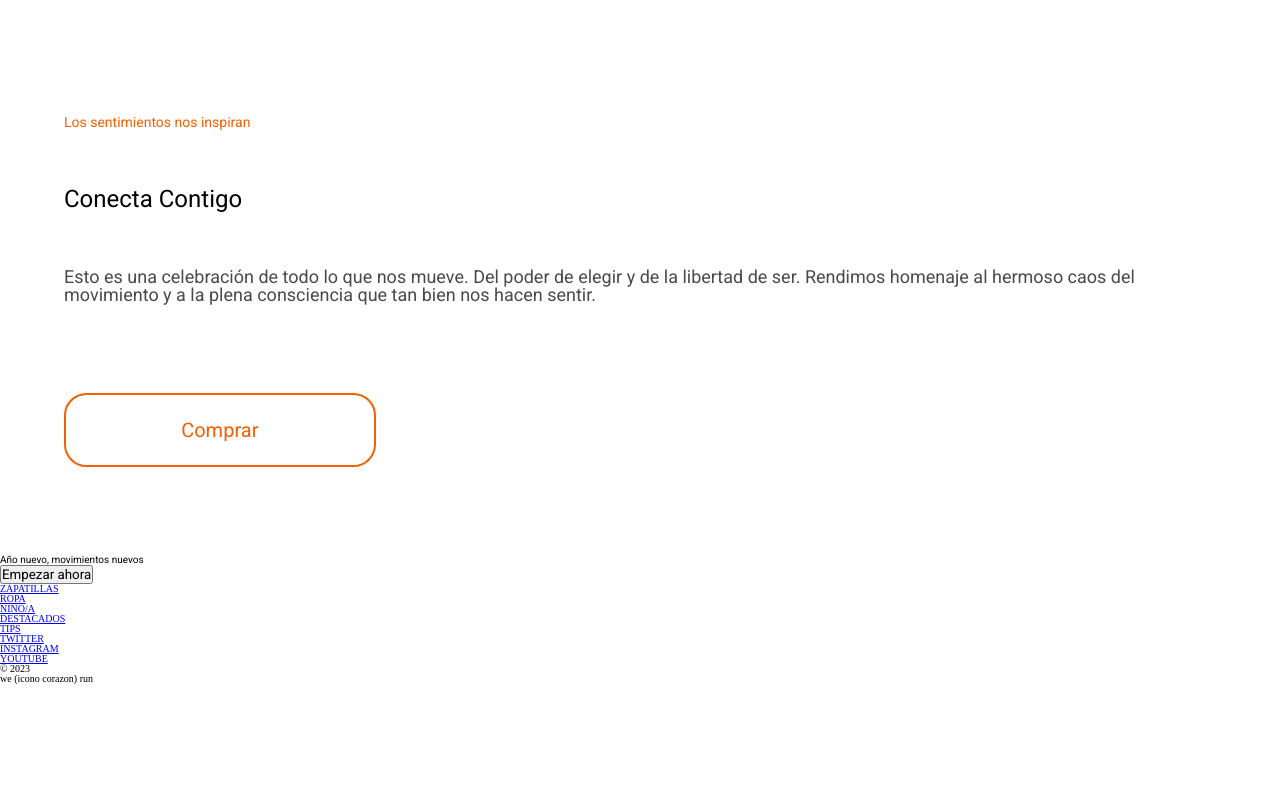
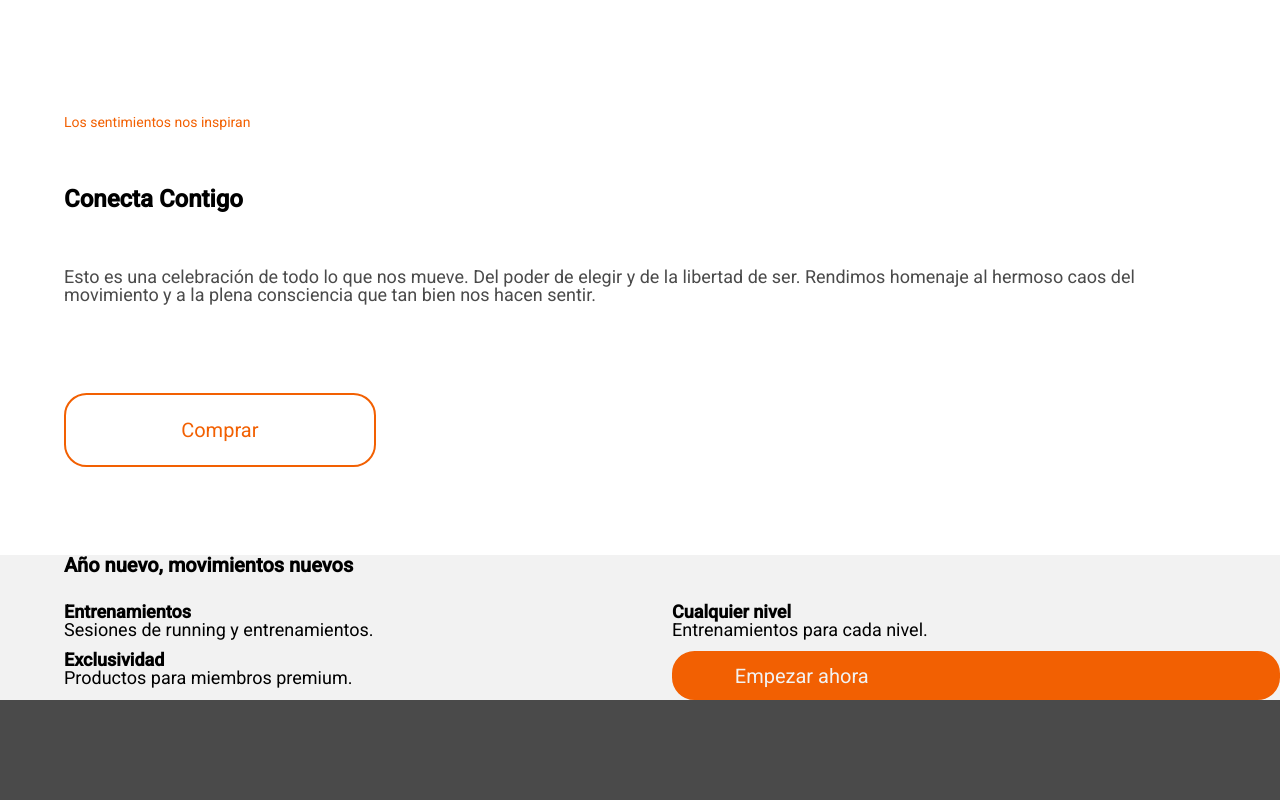
Before and after one commit to Adalab/modulo-1-evaluacion-final-VeroSalandy, a website: page src/html/index.html in a window 1280 px wide. Shown: the part 800-1600 px from the top of the page. Before the commit the page ends 1484 px from the top, so only its background shows below. Drawn offline with nearby package versions, Linux system fonts and the light colour scheme; files that its build step writes are made by us from their sources; files whose address does not match are found by name.

Commit message:
added grey section and footer

```diff
--- a/src/html/index.html
+++ b/src/html/index.html
@@ -13,7 +13,7 @@
     <link rel="preconnect" href="https://fonts.googleapis.com" />
     <link rel="preconnect" href="https://fonts.gstatic.com" crossorigin />
     <link
-      href="https://fonts.googleapis.com/css2?family=Roboto&display=swap"
+      href="https://fonts.googleapis.com/css2?family=Roboto:wght@400;500&display=swap"
       rel="stylesheet"
     />
 
@@ -63,50 +63,57 @@
       </section>
 
       <section class="grey-section">
-        <h3>Año nuevo, movimientos nuevos</h3>
+        <h3 class="grey-section-subtitle">Año nuevo, movimientos nuevos</h3>
 
-        <article>
-          <h4></h4>
-          <p></p>
+        <article class="grey-section-article">
+          <h4 class="grey-section-article-subtitle">Entrenamientos</h4>
+          <p class="grey-section-article-paragraph">
+            Sesiones de running y entrenamientos.
+          </p>
         </article>
         <article>
-          <h4></h4>
-          <p></p>
+          <h4 class="grey-section-article-subtitle">Cualquier nivel</h4>
+          <p class="grey-section-article-paragraph">
+            Entrenamientos para cada nivel.
+          </p>
         </article>
         <article>
-          <h4></h4>
-          <p></p>
+          <h4 class="grey-section-article-subtitle">Exclusividad</h4>
+          <p class="grey-section-article-paragraph">
+            Productos para miembros premium.
+          </p>
         </article>
-        <a href="https://adalab.es/"><button>Empezar ahora</button></a>
+        <a class="grey-section-button" href="https://adalab.es/"
+          >Empezar ahora</a
+        >
       </section>
     </main>
 
-    <footer>
+    <footer class="footer">
       <!-- In het footer deel nog in class verdelen-->
       <nav>
-        <a href="https://adalab.es/">
+        <a class="footer-link" href="https://adalab.es/">
           <!--aan css class-lijst stylin: none toevoegen-->
-          <ul>
-            <li>ZAPATILLAS</li>
-            <li>ROPA</li>
-            <li>NINO/A</li>
-            <li>DESTACADOS</li>
-            <li>TIPS</li>
+          <ul class="footer-list">
+            <li class="footer-list-item">ZAPATILLAS</li>
+            <li class="footer-list-item">ROPA</li>
+            <li class="footer-list-item">NINO/A</li>
+            <li class="footer-list-item">DESTACADOS</li>
+            <li class="footer-list-item">TIPS</li>
           </ul>
         </a>
       </nav>
       <nav>
-        <a href="https://adalab.es/"
-          ><!--aan css class-lijst styling none toevoegen-->
-          <ul>
-            <li>TWITTER</li>
-            <li>INSTAGRAM</li>
-            <li>YOUTUBE</li>
+        <a class="footer-link" href="https://adalab.es/">
+          <ul class="footer-list-socialmedia">
+            <li class="footer-list-socialmedia-item">TWITTER</li>
+            <li class="footer-list-socialmedia-item">INSTAGRAM</li>
+            <li class="footer-list-socialmedia-item">YOUTUBE</li>
           </ul>
         </a>
       </nav>
       <p>&copy; 2023</p>
-      <p>we (icono corazon) run</p>
+      <p>we ❤︎ run</p>
     </footer>
   </body>
 </html>
--- a/src/scss/main.scss
+++ b/src/scss/main.scss
@@ -43,6 +43,7 @@
 
 }
 .hero-title{
+    font-weight: bold;
     font-size: 30px;
 
 }
@@ -68,6 +69,9 @@
 
 .white-section{
     display: block;
+        /*width: 315px;
+        height: 376px;
+        flex-grow: 0; dit hierboven wel of niet gebruiken*/
     margin: 9% 5% 9% 5%;
 
 }
@@ -77,6 +81,7 @@
 }
 .white-section-subtitle{/*add font-family robotoSlab-Bold*/
     font-size: 24px;
+    font-weight: bold;
     color: #000000;
     padding: 5% 0% 5% 0%;
 
@@ -95,3 +100,79 @@
     padding: 2% 10% 2% 10%;
 
 }
+.grey-section{
+    background-color: #f2f2f2;
+    /*margin-left: 5%;*/
+    padding-left: 5%;
+    display: grid;
+    grid-template-columns: 1fr 1fr;
+    grid-template-rows: 1fr 1fr 1fr;
+
+
+
+}
+.grey-section-subtitle{
+    font-weight: bold;
+    font-size: 20px;
+    grid-column: span 2;
+
+.grey-section-article{
+    grid-column: span 2;
+}
+
+}
+.grey-section-article-subtitle{
+    font-weight: bold;
+    font-size: 18px;
+    display: flex;
+
+}
+.grey-section-article-paragraph{
+    font-size: 18px;
+
+}
+.grey-section-button{
+    color: #f2f2f2;
+    background-color: #f26002;
+    text-decoration: none;
+    font-size: 20px;
+    border-radius: 22.5px;
+    border: solid 2px #f26002;
+    padding: 2% 2% 2% 10%;
+    grid-column: span 1;
+}
+.footer{
+    background-color: #4a4a4a;
+    color: #ffffff;
+    font-size: 14px;
+    text-align: center;
+    padding-bottom: 10%;
+
+
+}
+.footer-link{
+    font-size: 16px;
+    color: #ffffff;
+    text-decoration: none;
+}
+.footer-list{
+
+    display: flex;
+    flex-direction: column;
+    text-align: center;
+    padding: 10%;
+
+}
+.footer-list-item{
+    margin: 2%;
+}
+.footer-list-socialmedia{
+
+    display: flex;
+    flex-direction: column;
+    text-align: center;
+    padding-bottom: 10%;
+}
+.footer-list-socialmedia-item{
+    margin: 2%;
+}
```
